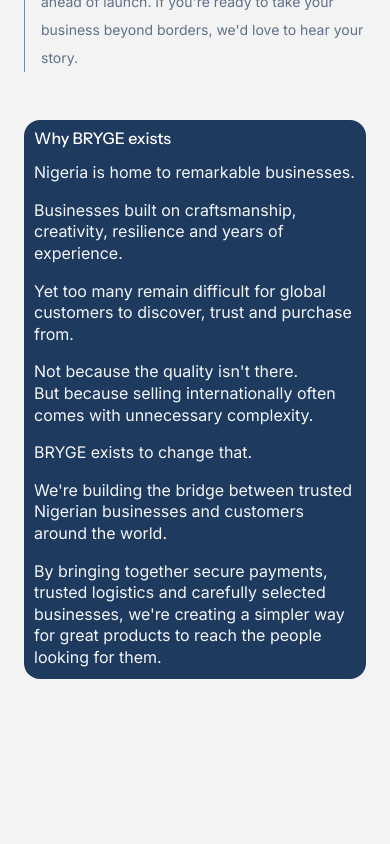
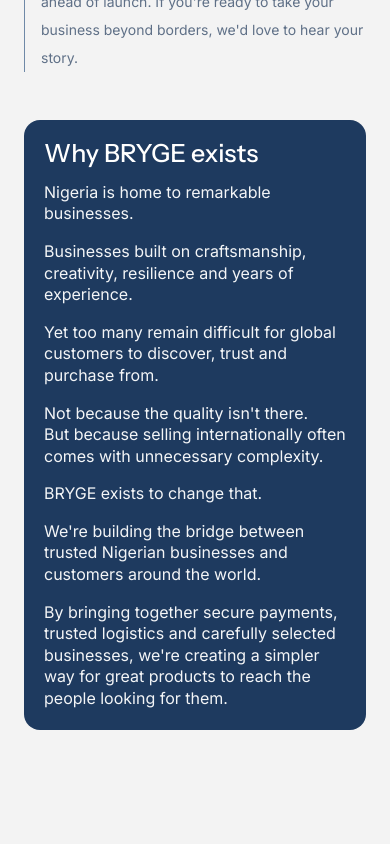
Before and after one commit to Heckstechie/Bryge, a React (Vite) app in the folder frontend/: page /vendor in a window 390 px wide. Shown: the part 1360-2204 px from the top of the page. Built offline with nearby package versions, Linux system fonts and the light colour scheme; no server answers.

Commit message:
Adjust vendor landing CTA card width on mobile

```diff
--- a/frontend/src/pages/vendor/VendorLanding.jsx
+++ b/frontend/src/pages/vendor/VendorLanding.jsx
@@ -370,8 +370,8 @@
             </p>
           </div>
 
-          <div className="mt-12 rounded-2xl bg-[#1E3A5F] p-[10px] text-white md:mt-16 md:p-[50px]">
-            <h3 className="font-instrument text-[16px] font-medium leading-[1.05] md:text-[44px]">Why BRYGE exists</h3>
+          <div className="mt-12 rounded-2xl bg-[#1E3A5F] p-[20px] text-white md:mt-16 md:p-[50px]">
+            <h3 className="font-instrument text-[25px] font-medium leading-[1.05] md:text-[44px]">Why BRYGE exists</h3>
             <div className="mt-4 max-w-[940px] space-y-4 text-[16px] leading-[1.35] text-white/95 md:mt-8 md:text-[20px] md:leading-[1.2]">
               <p>Nigeria is home to remarkable businesses.</p>
               <p>Businesses built on craftsmanship, creativity, resilience and years of experience.</p>
@@ -708,10 +708,10 @@
         </div>
       </section>
 
-      <section className="bg-[#F3F3F3] px-6 py-[90px] md:px-10">
-        <div className="mx-auto w-full max-w-[1240px] px-[10px] sm:px-10">
-          <div className="grid grid-cols-1 gap-8 rounded-[18px] bg-[#1E3A5F] px-[10px] pt-[50px] pb-[10px] md:grid-cols-2 md:items-center md:gap-10 md:px-10 md:pb-10 lg:px-12 lg:pb-12">
-            <div className="max-w-[520px] px-[10px] pb-6 md:px-0 md:pb-0">
+      <section className="bg-[#F3F3F3] px-[6px] py-[90px] md:px-10">
+        <div className="mx-auto w-full max-w-[1240px] px-0 sm:px-10">
+          <div className="grid grid-cols-1 gap-8 rounded-[18px] bg-[#1E3A5F] px-[8px] pt-[48px] pb-[8px] md:grid-cols-2 md:items-center md:gap-10 md:px-10 md:pb-10 lg:px-12 lg:pb-12">
+            <div className="max-w-[520px] px-[8px] pb-6 md:px-0 md:pb-0">
               <h3 className="font-instrument text-[30px] font-medium leading-[1.2] text-white md:text-[40px]">
                 Your Products Deserve a
                 <br />
@@ -730,7 +730,7 @@
               </Link>
             </div>
 
-            <div className="overflow-hidden rounded-2xl px-[10px] pb-[10px] md:h-full md:px-0 md:pb-0">
+            <div className="overflow-hidden rounded-2xl px-[8px] pb-[8px] md:h-full md:px-0 md:pb-0">
               <img src="/brand/vendor-cta.jpeg" alt="Vendor call to action" className="h-[280px] w-full object-cover md:h-full md:min-h-[320px]" />
             </div>
           </div>
```
